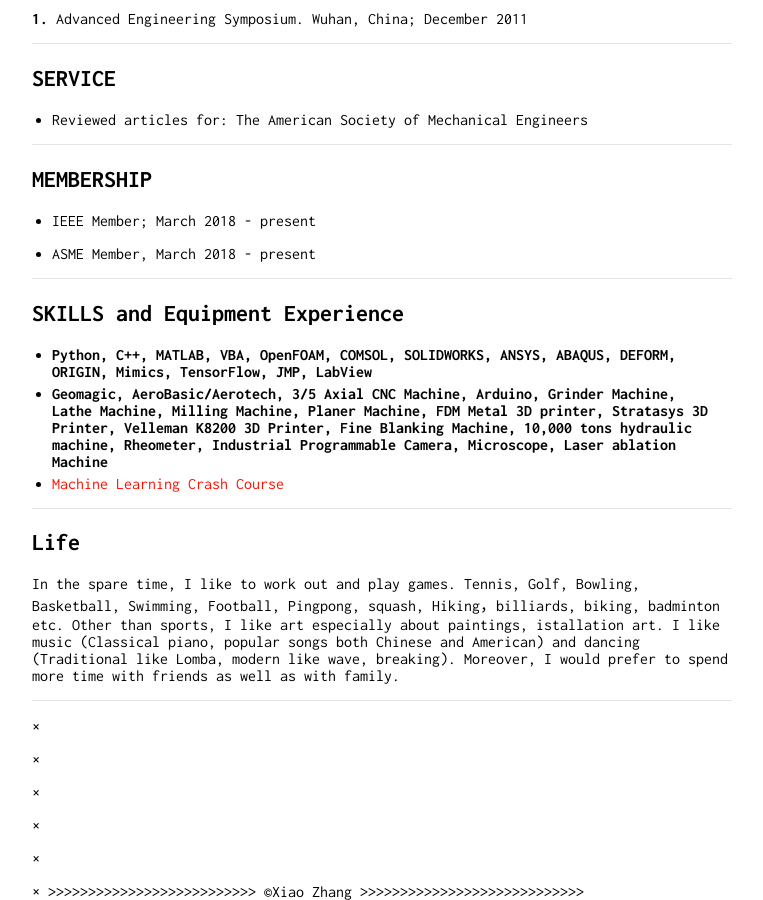
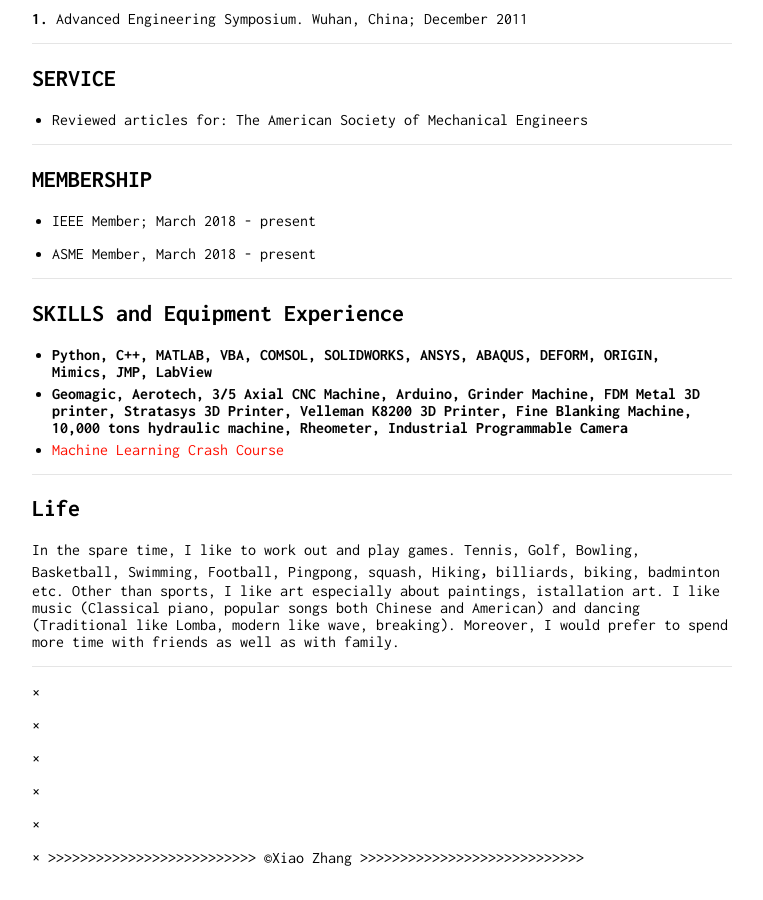
Before and after one commit to zhangxiao2018/zhangxiao2018.github.io, a Jekyll site: the page built from index.md, in a window 1280 px wide and 900 px high, scrolled down 2855 px. Shown: the whole window, without its empty margins (258-1021 px from the left). Built offline with Jekyll 4.4.1, drawn with Linux system fonts in a browser that asks for light colours; our own code applies the rules of GitHub Pages for plain Markdown files; after the commit the page ends 3721 px from its top, so only the background shows below that.

Commit message:
Update index.md

```diff
--- a/index.md
+++ b/index.md
@@ -132,8 +132,8 @@ The American Society of Mechanical Engineers
 
 - - -
 ## SKILLS and Equipment Experience
-* **Python, C++, MATLAB, VBA, OpenFOAM, COMSOL, SOLIDWORKS, ANSYS, ABAQUS, DEFORM, ORIGIN, Mimics, TensorFlow, JMP, LabView**
-* **Geomagic, AeroBasic/Aerotech, 3/5 Axial CNC Machine, Arduino, Grinder Machine, Lathe Machine, Milling Machine, Planer Machine, FDM Metal 3D printer, Stratasys 3D Printer, Velleman K8200 3D Printer, Fine Blanking Machine, 10,000 tons hydraulic machine, Rheometer, Industrial Programmable Camera, Microscope, Laser ablation Machine**
+* **Python, C++, MATLAB, VBA, COMSOL, SOLIDWORKS, ANSYS, ABAQUS, DEFORM, ORIGIN, Mimics, JMP, LabView**
+* **Geomagic, Aerotech, 3/5 Axial CNC Machine, Arduino, Grinder Machine, FDM Metal 3D printer, Stratasys 3D Printer, Velleman K8200 3D Printer, Fine Blanking Machine, 10,000 tons hydraulic machine, Rheometer, Industrial Programmable Camera**
 * [Machine Learning Crash Course](https://developers.google.com/machine-learning/crash-course/)
 
 - - -
```
